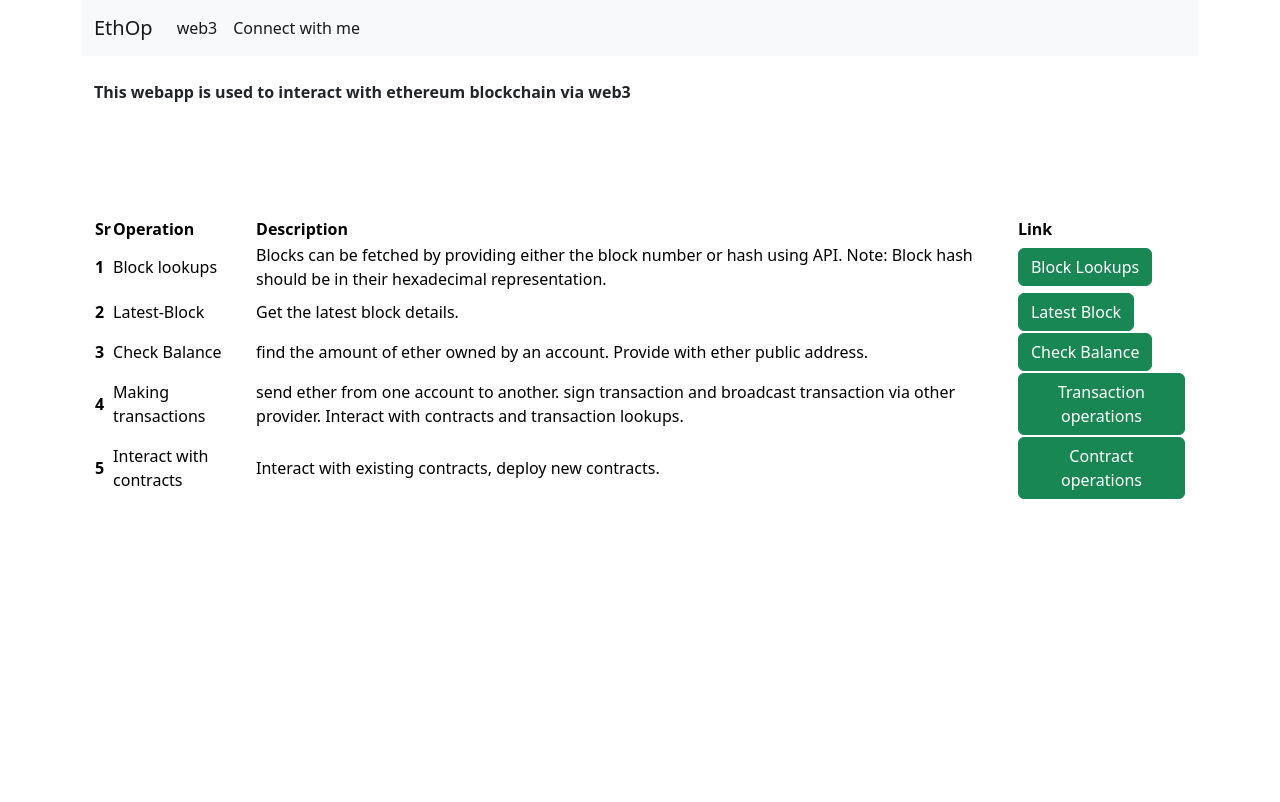
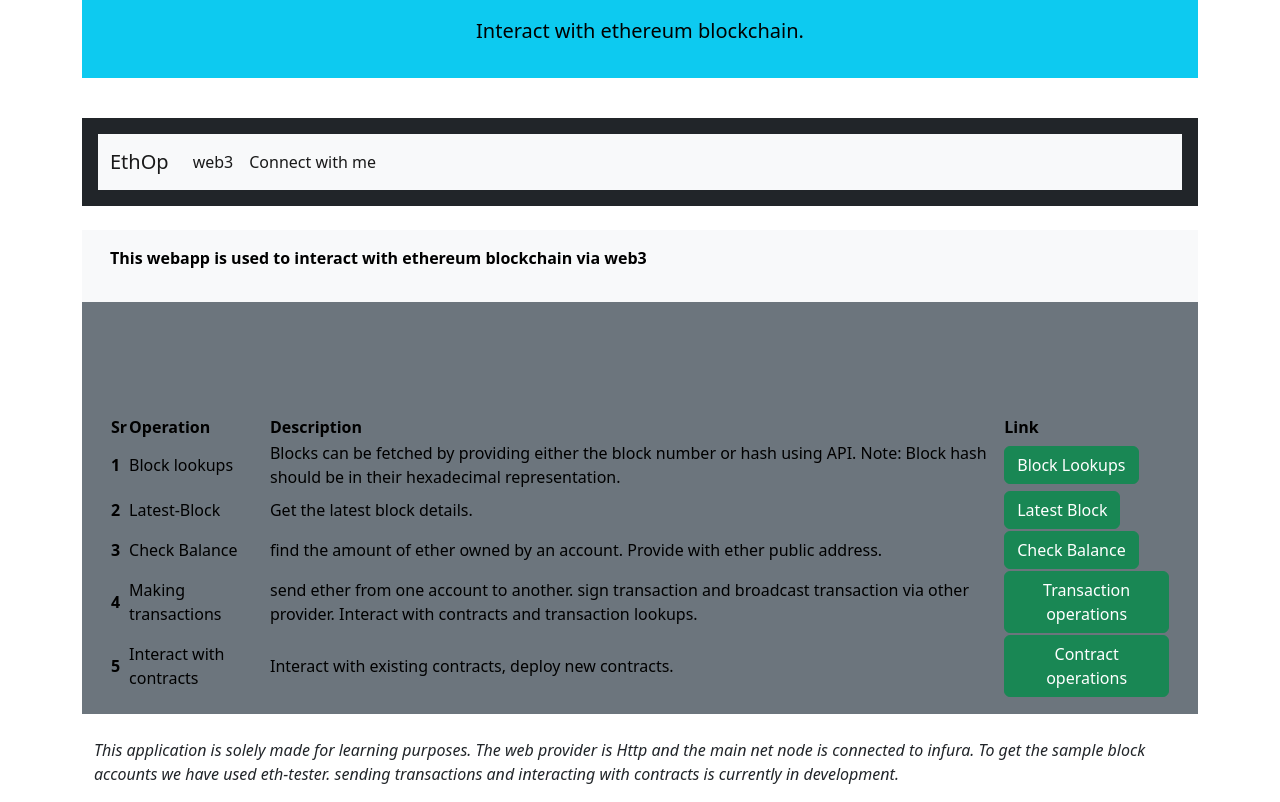
Before and after one commit to dhananjaypai08/EthOp, a Django app: page / in a window 1280 px wide. Before the commit the page ends 499 px from the top, so only its background shows below. Run offline with Django 4.2, Linux system fonts and the light colour scheme.

Commit message:
template effects

```diff
--- a/templates/index.html
+++ b/templates/index.html
@@ -8,6 +8,11 @@
   </head>
   <body>
     <div class="container">
+        <blockquote class="blockquote">
+            <div class="text-bg-info p-3"><p align="center"><bold>Interact with ethereum blockchain.</bold></p></div>
+          </blockquote>
+          <br>
+          <div class="text-bg-dark p-3">
         <nav class="navbar navbar-expand-lg bg-light">
             <div class="container-fluid">
               <a class="navbar-brand" href="/">EthOp</a>
@@ -24,11 +29,14 @@
               </div>
             </div>
           </nav>
+        </div>
          <br>
+         <div class="text-bg-light p-3">
          <div class="container">
          <p class="fw-semibold">This webapp is used to interact with ethereum blockchain via web3</p>
          </div>
-
+        </div>
+        <div class="text-bg-secondary p-3">
          <div class="container">
             <table class="table-success">
                 <thead class="table-success">
@@ -77,7 +85,15 @@
                 </tbody>
               </table>
          </div>
+        </div>
 
+         <br>
+         <div class="container">
+         <p class="fst-italic">This application is solely made for learning purposes. The web provider is Http
+            and the main net node is connected to infura. To get the sample block accounts we have used eth-tester.
+            sending transactions and interacting with contracts is currently in development.
+         </p>
+        </div>
     </div>
 
 
```
